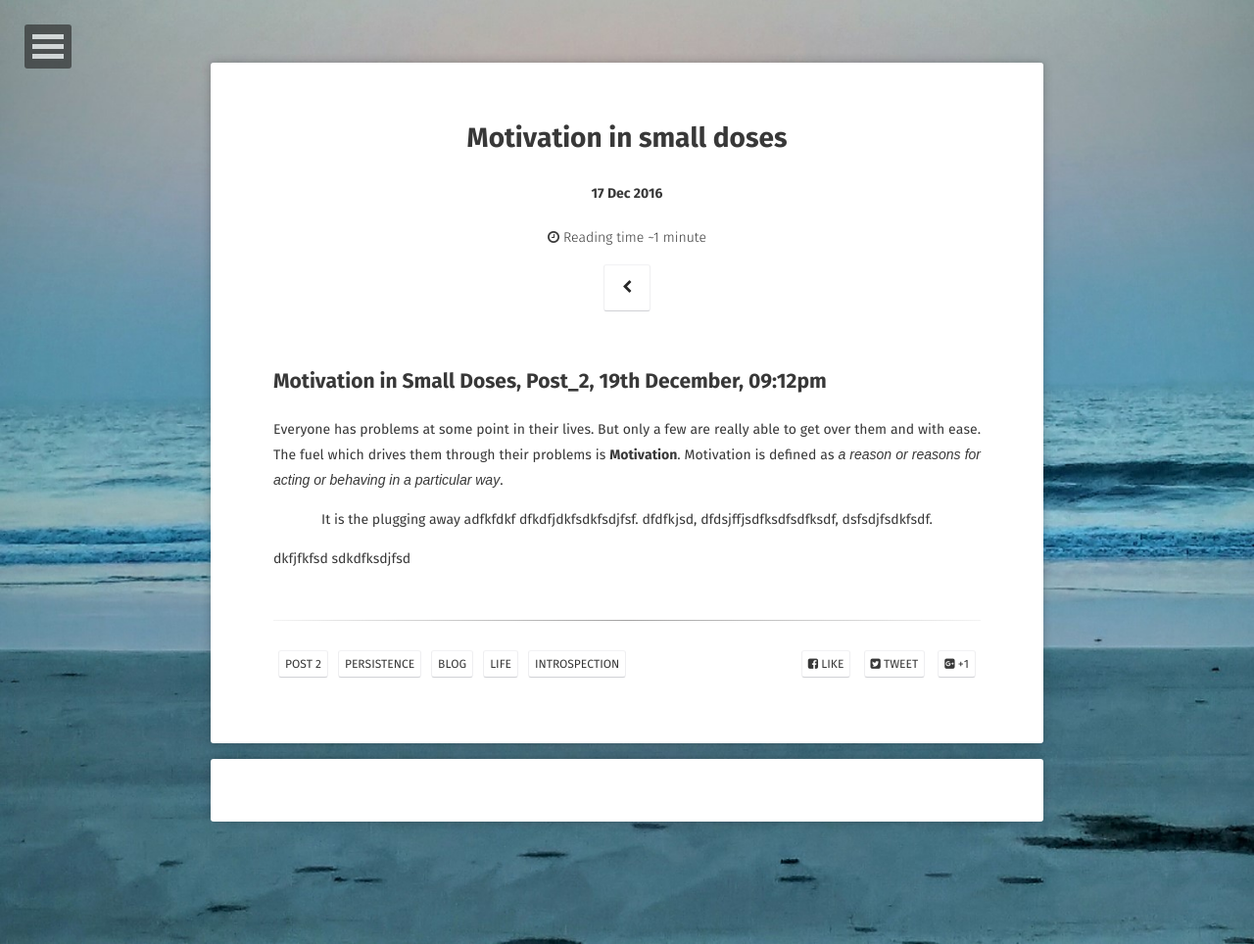
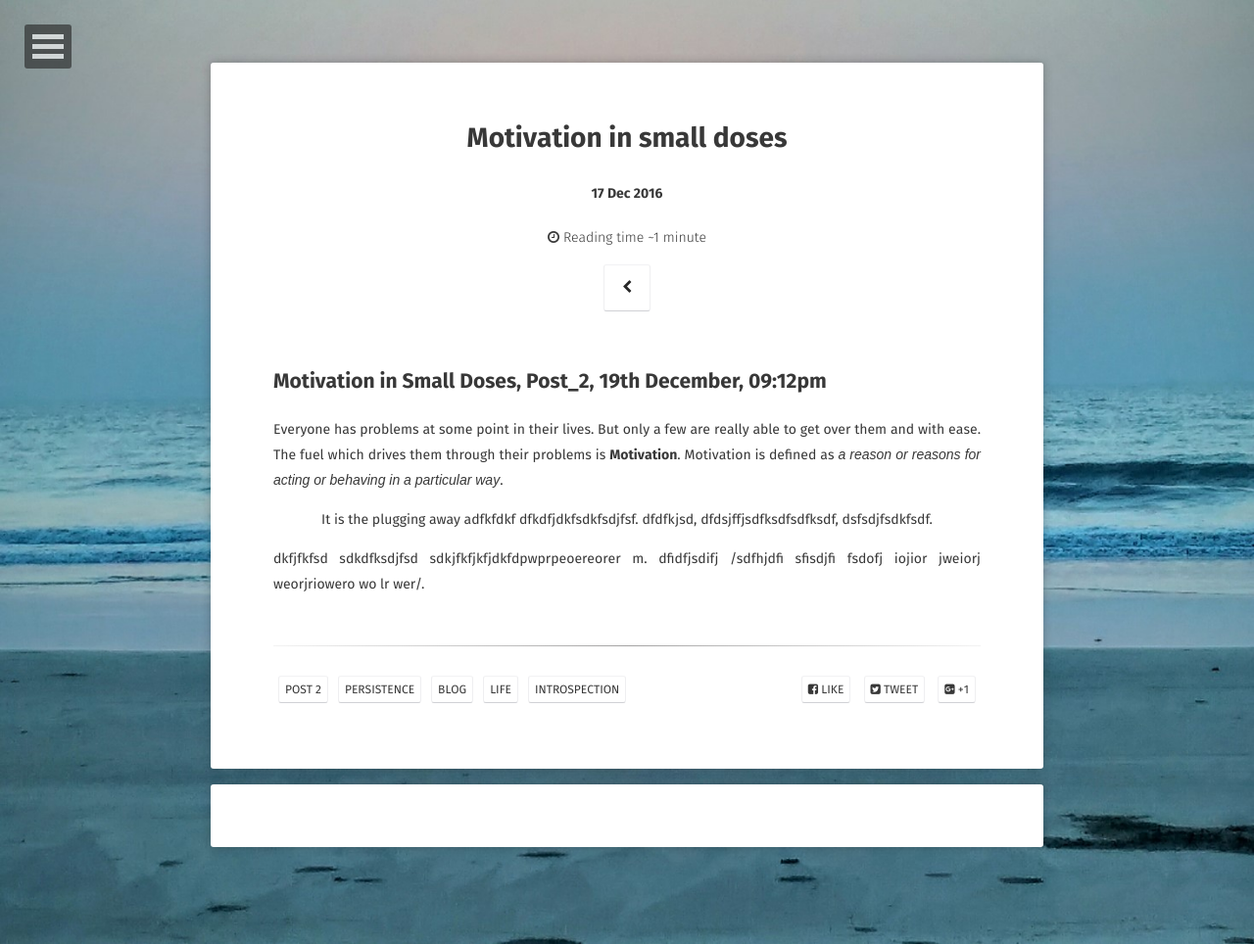
Before and after one commit to jontitalukdar/jontitalukdar.github.io_x, a Jekyll site: the page built from _posts/2016-03-20-markdown-syntax.md, in a window 1280 px wide. Shown: the whole page at 98% size. Built offline with Jekyll 4.4.1, drawn with Linux system fonts in a browser that asks for light colours; some web fonts are replaced; comment, search, counter and statistics services are not loaded.

Commit message:
Update 2016-03-20-markdown-syntax.md

```diff
--- a/_posts/2016-03-20-markdown-syntax.md
+++ b/_posts/2016-03-20-markdown-syntax.md
@@ -20,3 +20,4 @@ Everyone has problems at some point in their lives. But only a few are really ab
 </center>
 dkfjfkfsd
 sdkdfksdjfsd
+sdkjfkfjkfjdkfdpwprpeoereorer m. dfidfjsdifj /sdfhjdfi sfisdjfi fsdofj iojior jweiorj weorjriowero wo lr wer/.
```
